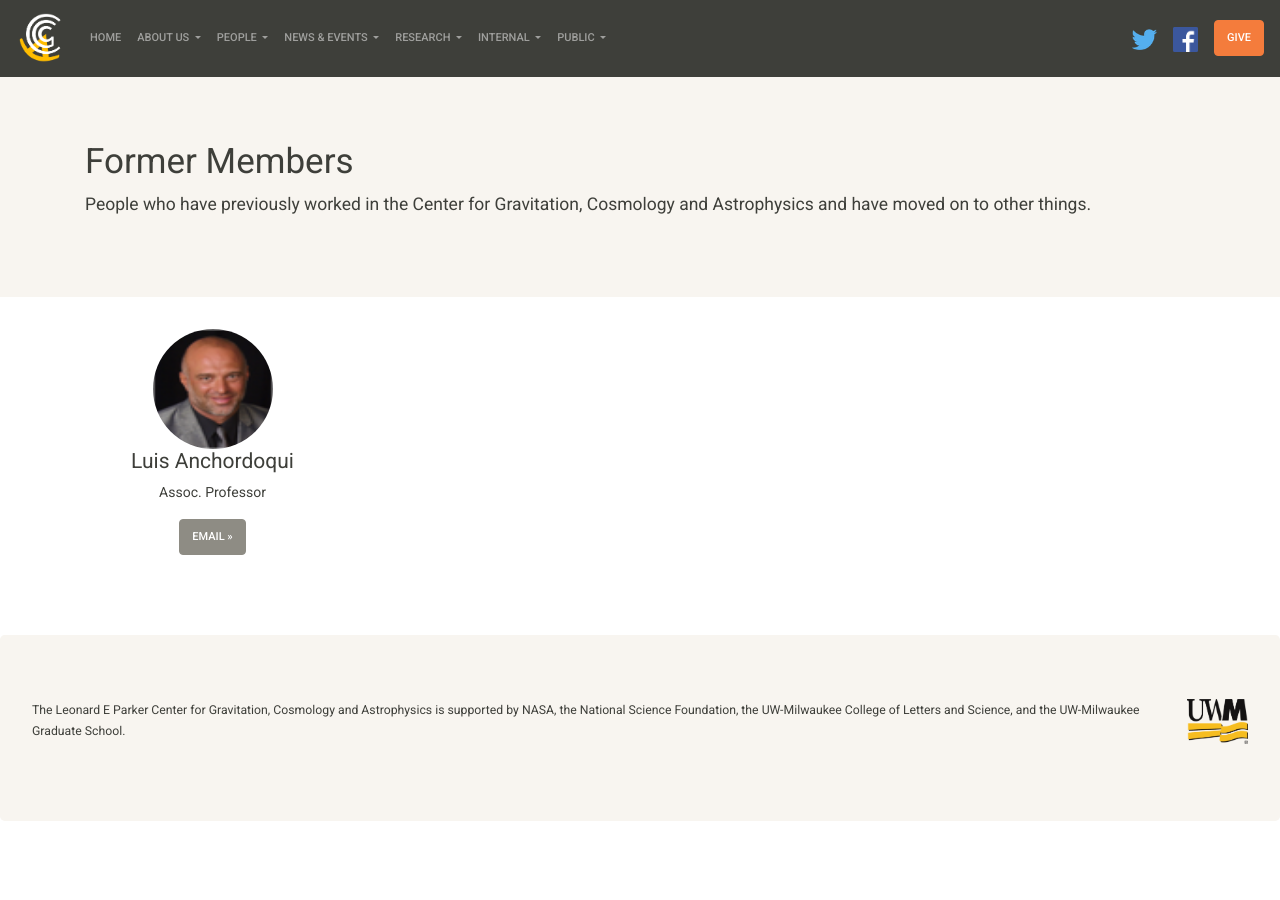
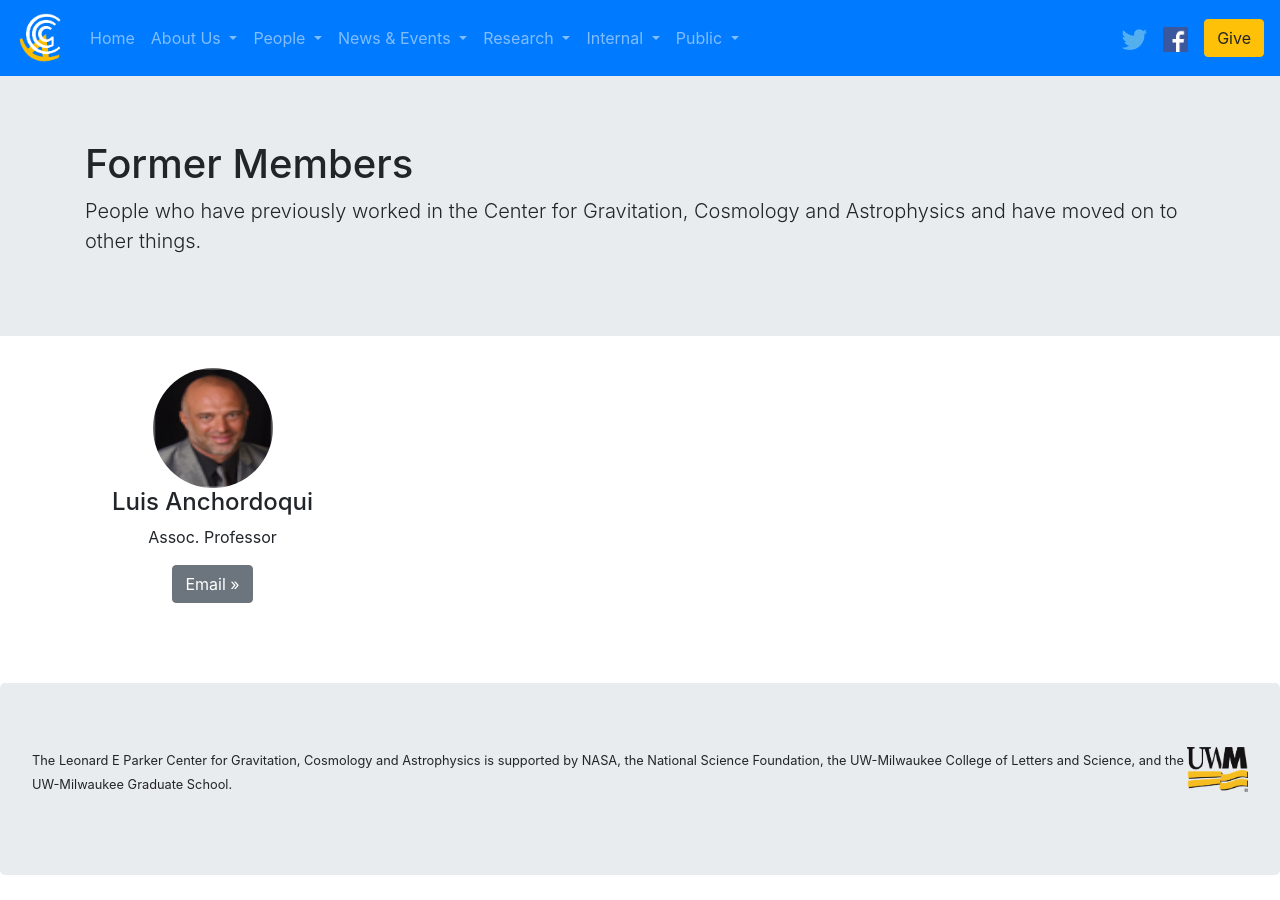
Before and after one commit to prbrady/prbrady.github.io, a Jekyll site: the page built from former_members.html, in a window 1280 px wide. Built offline with Jekyll 4.4.1, drawn with Linux system fonts in a browser that asks for light colours; nearby versions of some CDN libraries.

Commit message:
go to stock bootstrap css

```diff
--- a/_includes/head.html
+++ b/_includes/head.html
@@ -41,8 +41,13 @@
   <link rel="preload" href="/assets/css/main.css" as="style" onload="this.rel='stylesheet'">
   <noscript><link rel="stylesheet" href="/assets/css/main.css"></noscript>
 
-  <link rel="preload" href="https://stackpath.bootstrapcdn.com/bootswatch/4.1.1/sandstone/bootstrap.min.css" as="style" onload="this.rel='stylesheet'">
-  <noscript><link rel="stylesheet" href="https://stackpath.bootstrapcdn.com/bootswatch/4.1.1/sandstone/bootstrap.min.css"></noscript>
+  <!--<link rel="preload" href="https://stackpath.bootstrapcdn.com/bootswatch/4.1.1/sandstone/bootstrap.min.css" as="style" onload="this.rel='stylesheet'">-->
+  <!--<noscript><link rel="stylesheet" href="https://stackpath.bootstrapcdn.com/bootswatch/4.1.1/sandstone/bootstrap.min.css"></noscript>-->
+
+  <link rel="preload" href="https://stackpath.bootstrapcdn.com/bootstrap/4.1.2/css/bootstrap.min.css" as="style" onload="this.rel='stylesheet'">
+  <noscript><link rel="stylesheet" href="https://stackpath.bootstrapcdn.com/bootstrap/4.1.2/css/bootstrap.min.css"></noscript>
+
+
 
   <!--  Favicons -->
   <link rel="apple-touch-icon" sizes="180x180" href="/apple-touch-icon.png">
```
